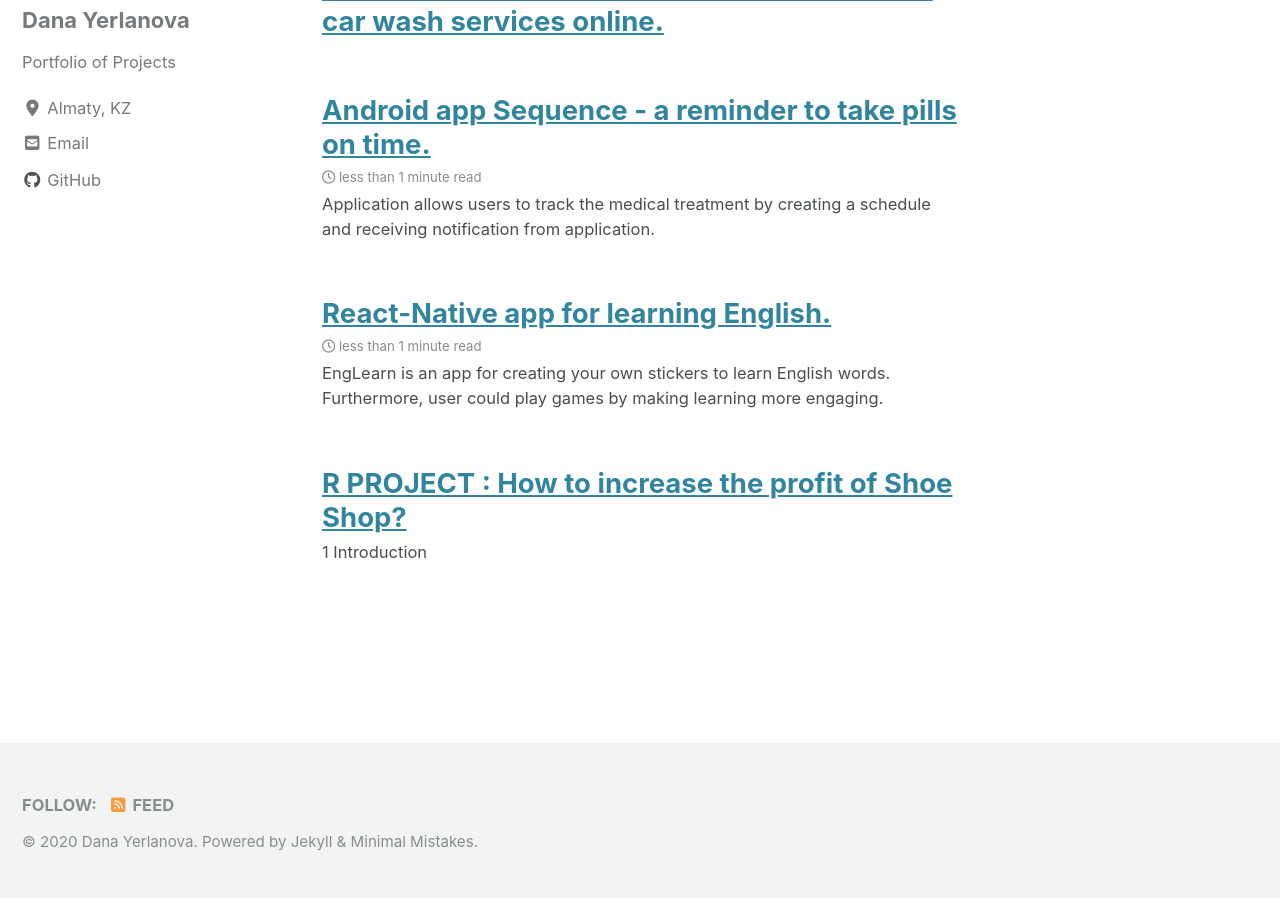
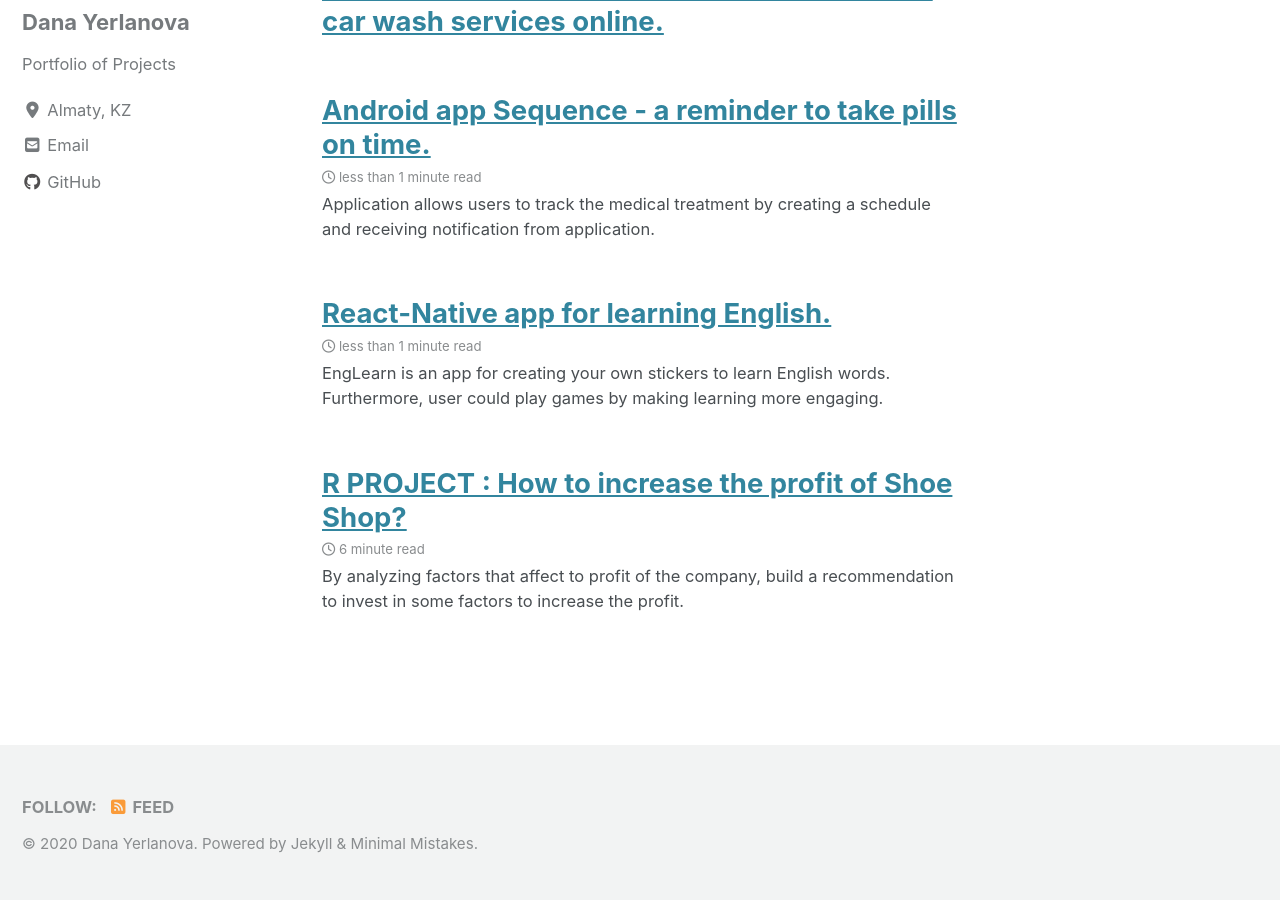
Before and after one commit to yerlandana/yerlandana.github.io, a Jekyll site: the page built from index.html, in a window 1280 px wide and 900 px high, scrolled down 224 px. Built offline with Jekyll 4.4.1, drawn with Linux system fonts in a browser that asks for light colours; cached includes are drawn as plain includes; nearby versions of some CDN libraries; the list of posts is cut into pages by our own code.

Commit message:
fixed bugs 1

```diff
--- a/_posts/2019-04-28-salesvisualization.md
+++ b/_posts/2019-04-28-salesvisualization.md
@@ -2,6 +2,12 @@
 title: "R PROJECT : How to increase the profit of Shoe Shop?"
 date: 2019-04-28
 tags: [data analysis, data visualization, data science in R]
+excerpt: "By analyzing factors that affect to profit of the company, build a
+recommendation to invest in some factors to increase the profit."
+layout: single
+read_time: 9 minutes to read
+comments: true
+share: true
 ---
 
 
```
